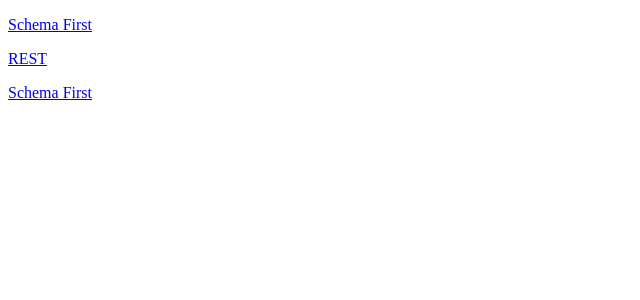
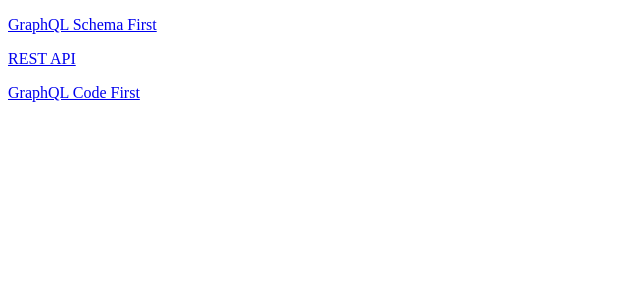
Before and after one commit to PabloSzx/graphql_what_why, a Next.js app: page / in a window 1280 px wide. Shown: the top 300 px of the page, without its empty margins (0-640 px from the left). Built offline with nearby package versions, Linux system fonts and the light colour scheme.

Commit message:
add "go back" nav button

```diff
--- /dev/null
+++ b/src/pages/_app.tsx
@@ -0,0 +1,24 @@
+import { NextPage } from "next";
+import { AppProps } from "next/app";
+import Link from "next/link";
+import { useRouter } from "next/router";
+
+const App: NextPage<AppProps> = ({ Component, pageProps }) => {
+  const { pathname } = useRouter();
+  return (
+    <>
+      {pathname !== "/" && (
+        <nav>
+          <Link href="/" passHref>
+            <a>Go back</a>
+          </Link>
+          <br />
+          <br />
+        </nav>
+      )}
+      <Component {...pageProps} />
+    </>
+  );
+};
+
+export default App;
--- a/src/pages/index.tsx
+++ b/src/pages/index.tsx
@@ -5,17 +5,17 @@ export default () => {
     <div>
       <p>
         <Link href="/schema_first" passHref>
-          <a>Schema First</a>
+          <a>GraphQL Schema First</a>
         </Link>
       </p>
       <p>
         <Link href="/rest" passHref>
-          <a>REST</a>
+          <a>REST API</a>
         </Link>
       </p>
       <p>
         <Link href="/code_first" passHref>
-          <a>Schema First</a>
+          <a>GraphQL Code First</a>
         </Link>
       </p>
     </div>
```
